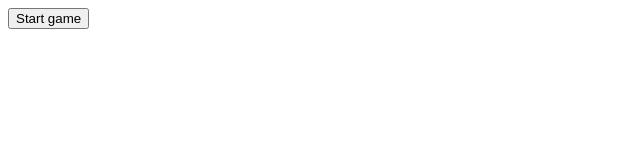
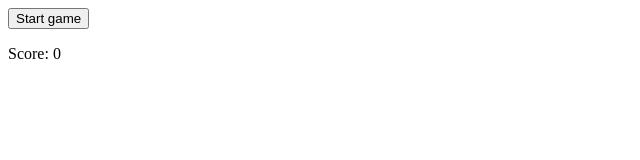
Before and after one commit to DennisMarkham/popUpKiller, a plain HTML site: page index.html in a window 1280 px wide. Shown: the full height of the page, 0-640 px from the left. Drawn offline with nearby package versions, Linux system fonts and the light colour scheme.

Commit message:
score displays to the user with clever us of intervals

```diff
--- a/index.html
+++ b/index.html
@@ -13,7 +13,7 @@
   </head>
   <body onload = "start();">
   	<button onClick = "game();">Start game</button>
-
+<p>Score: <span id = "score">0</span></p>
   	<script>
 		//this is how I monitor the score to make sure that's working right
 		//since I don't know of an "on change" thing for local storage
@@ -22,7 +22,7 @@
 
   		function start(){
   			localStorage.setItem("score", 0);
-  			setInterval(function(){ console.log(localStorage.getItem("score"))}, 5000);
+  			setInterval(function(){ $("#score").text(localStorage.getItem("score"))}, 50);
   		}
 
 var top = 0;
```
